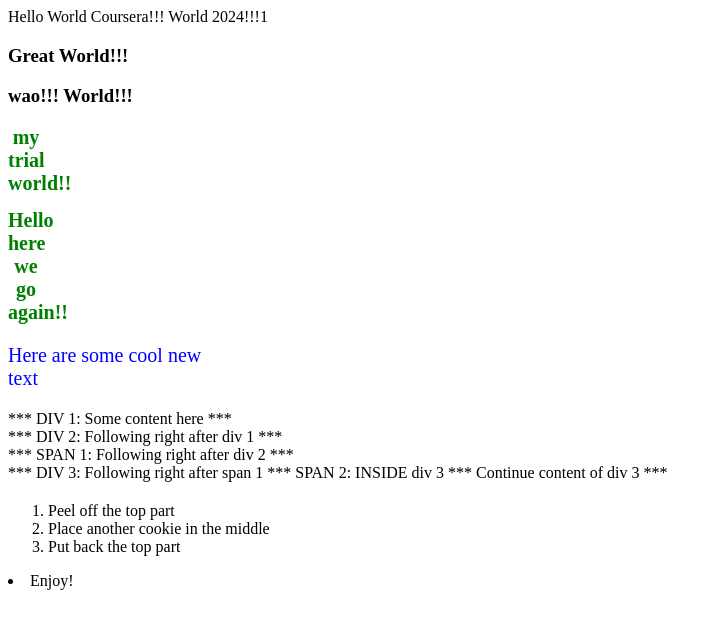
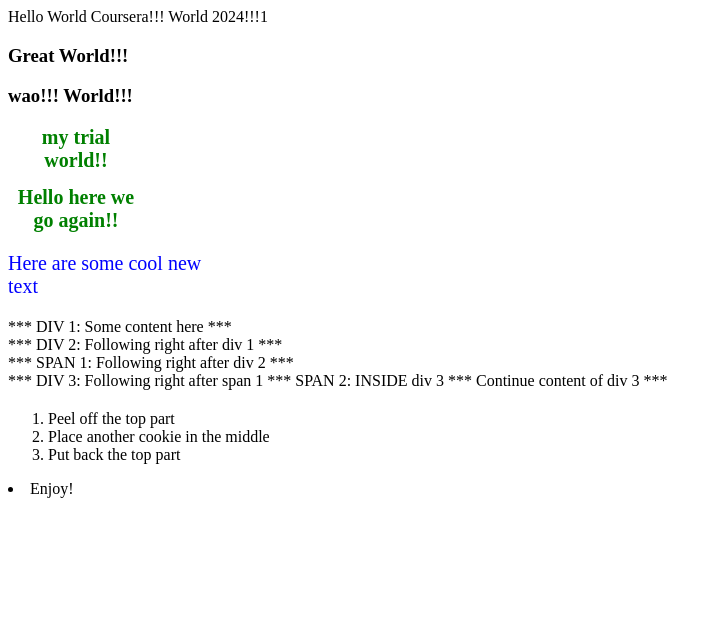
Before and after one commit to farukbabalolas/coursera-2024-1, a plain HTML site: page index.html in a window 1280 px wide. Shown: the whole page, without its empty margins (0-722 px from the left). Drawn offline with Linux system fonts and the light colour scheme.

Commit message:
Update index.html

```diff
--- a/index.html
+++ b/index.html
@@ -12,7 +12,7 @@
 h1 {
     color: green;
         font-size: 20px;
-        width: 36px;
+        width: 136px;
         text-align: center;
 }
 </style>
@@ -30,6 +30,9 @@ h1 {
     <h1> Hello here we go again!!</h1>
     <p> Here are some cool new text</p>
 
+    <p>
+
+
     <div>*** DIV 1: Some content here ***</div>
     <div>*** DIV 2: Following right after div 1 ***</div>
     <span>*** SPAN 1: Following right after div 2 ***</span>
@@ -37,6 +40,8 @@ h1 {
         *** DIV 3: Following right after span 1
         <span>*** SPAN 2: INSIDE div 3 ***</span>
         Continue content of div 3 ***
+
+    </p>
 
     <p>
         <ol>
```
